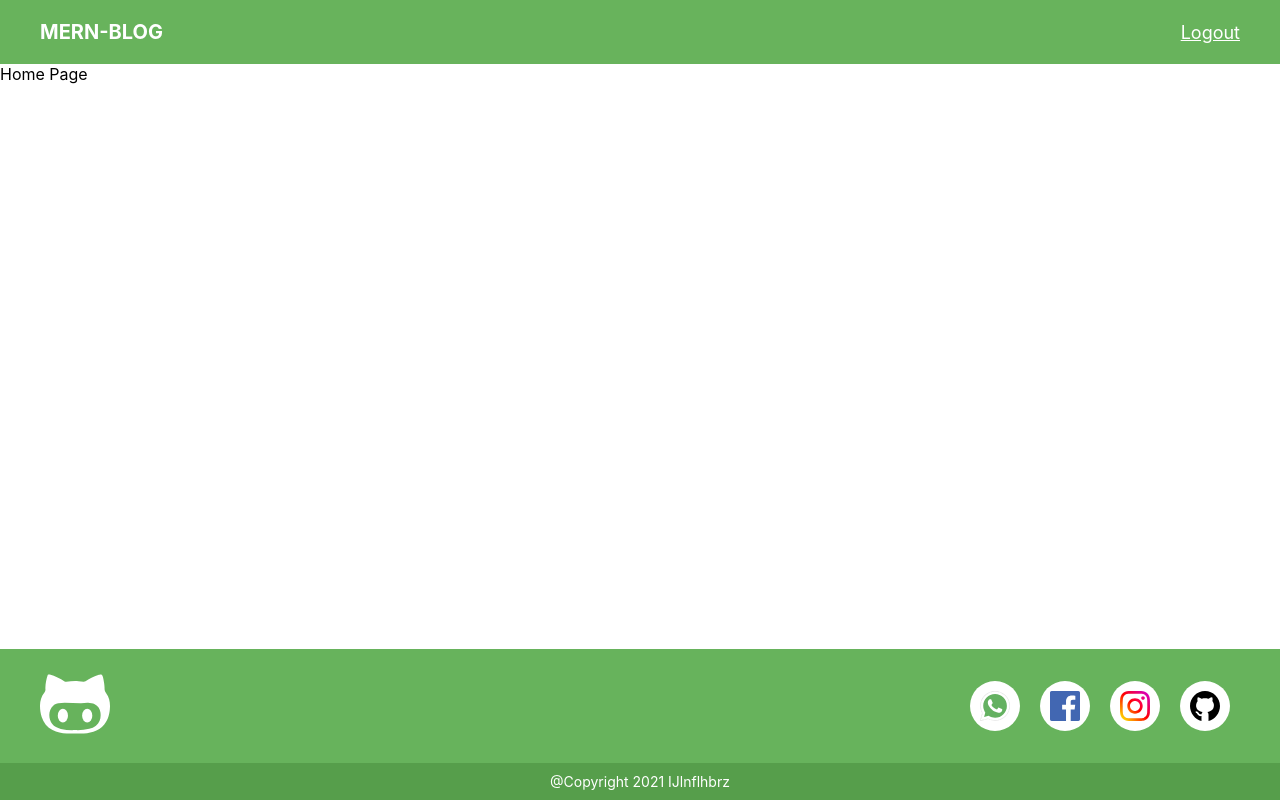
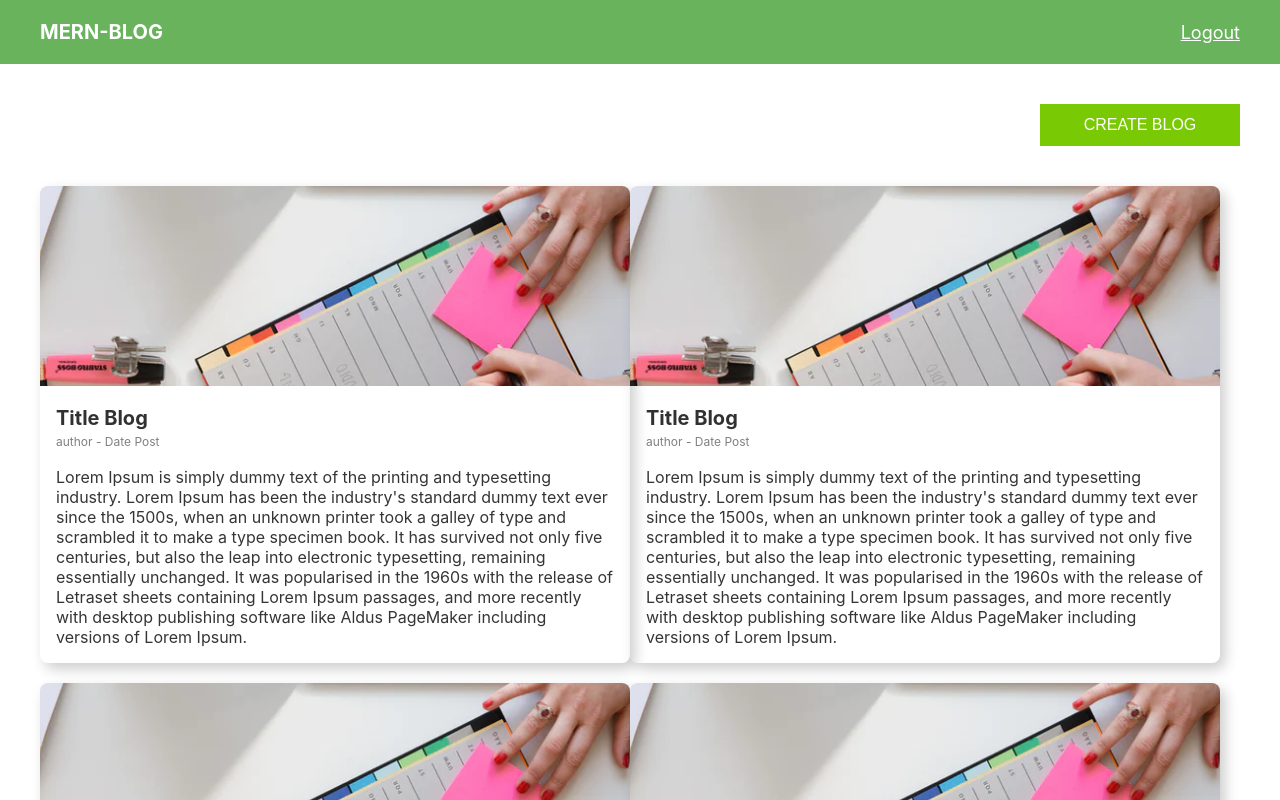
Before and after one commit to IJlnflhbrzDev/mern-blog, a React (Create React App) app: page / in a window 1280 px wide. Built offline with nearby package versions, Linux system fonts and the light colour scheme.

Commit message:
slicing blog content

```diff
--- a/src/component/atoms/button/index.js
+++ b/src/component/atoms/button/index.js
@@ -3,9 +3,7 @@
 
 const Button = ({ title, ...rest }) => {
      return (
-          <div>
-               <button className="button" {...rest}>{title}</button>
-          </div>
+          <button className="button" {...rest}>{title}</button>
      )
 }
 
--- /dev/null
+++ b/src/component/molecules/BlogItem/BlogItem.js
@@ -0,0 +1,19 @@
+import React from 'react';
+import { RegisterBg } from '../../../assets';
+import "./blogItem.scss"
+
+const BlogItem = () => {
+     return (
+          <div className="blog-item">
+               <img className="image-thumb" src={RegisterBg} alt="post" />
+               <div className="conten-detail">
+                    <p className="title">Title Blog</p>
+                    <p className="author">author - Date Post</p>
+                    <p className="description">Lorem Ipsum is simply dummy text of the printing and typesetting industry. Lorem Ipsum has been the industry's standard dummy text ever since the 1500s, when an unknown printer took a galley of type and scrambled it to make a type specimen book. It has survived not only five centuries, but also the leap into electronic typesetting, remaining essentially unchanged. It was popularised in the 1960s with the release of Letraset sheets containing Lorem Ipsum passages, and more recently with desktop publishing software like Aldus PageMaker including versions of Lorem Ipsum.</p>
+
+               </div>
+          </div>
+     )
+}
+
+export default BlogItem;
--- /dev/null
+++ b/src/component/molecules/BlogItem/blogItem.scss
@@ -0,0 +1,40 @@
+.blog-item {
+	width: calc(50% - 10px);
+	border-radius: 8px;
+	margin-bottom: 20px;
+	overflow: hidden;
+	box-shadow: 5px 6px 14px rgba($color: #000000, $alpha: 0.20);
+	.image-thumb {
+		width: 100%;
+		height: 200px;
+		object-fit: cover;
+	}
+	.conten-detail {
+		padding: 16px;
+		.title {
+			margin: 0px;
+			font-size: 20px;
+			font-weight: bold;
+			color: #313131;
+		}
+		.author {
+			margin: 0px;
+			margin-top: 4px;
+			font-size: 12px;
+			color: grey;
+		}
+		.description {
+			margin: 0px;
+			margin-top: 18px;
+			font-size: 16px;
+			color: #353535;
+		}
+	}
+}
+
+@media (max-width: 552px) {
+	.blog-item {
+		width: 100% !important;
+		padding: 20px;
+	}
+}
--- a/src/component/molecules/Footer/Footer.scss
+++ b/src/component/molecules/Footer/Footer.scss
@@ -42,3 +42,13 @@
 		margin: 0px;
 	}
 }
+
+@media (max-width: 552px) {
+	.footer {
+		flex-direction: column;
+
+		.logo {
+			margin-bottom: 40px;
+		}
+	}
+}
--- a/src/component/molecules/index.js
+++ b/src/component/molecules/index.js
@@ -1,4 +1,4 @@
 import Header from "./Header/Header";
+import BlogItem from "./BlogItem/BlogItem"
 import Footer from "./Footer/Footer";
-
-export { Header, Footer };
+export { Header, BlogItem, Footer };
--- a/src/pages/App.css
+++ b/src/pages/App.css
@@ -3,7 +3,13 @@
 #root {
 	height: 100%;
 }
+html,
+body {
+	overflow-x: hidden;
+	scroll-behavior: smooth;
+}
 * {
+	transition: all 0.75s ease;
 	margin: 0;
 	padding: 0;
 	box-sizing: border-box;
--- /dev/null
+++ b/src/pages/Home/home.scss
@@ -0,0 +1,19 @@
+.home-page-wrapper {
+	padding-top: 40px;
+	.create-wrapper {
+		width: 200px;
+		margin-right: 0px;
+		margin-left: auto;
+	}
+
+	.content-wrapper {
+		display: flex;
+		flex-wrap: wrap;
+	}
+
+	.pagination {
+		width: 400px;
+		display: flex;
+		margin: 0 auto;
+	}
+}
--- a/src/pages/Home/index.js
+++ b/src/pages/Home/index.js
@@ -1,10 +1,33 @@
 import React from 'react';
+import { BlogItem, Button, Gap } from '../../component';
+import "./home.scss"
 
 const Home = () => {
      return (
-          <div>
-               <p>Home Page</p>
+          <div className="home-page-wrapper">
+               <div className="create-wrapper">
+                    <Button title="create blog" />
+               </div>
+
+               {/* COMPONENT TERPISAH YANG BERADA DI => MOLECULES*/}
+               <Gap height={40} />
+               <div className="content-wrapper">
+
+                    <BlogItem />
+                    <BlogItem />
+                    <BlogItem />
+                    <BlogItem />
+               </div>
+
+               <div className="pagination">
+                    <Button title="Previous" />
+                    <Gap width={20} />
+                    <Button title="Next" />
+
+               </div>
+               <Gap height={20} />
           </div>
+
      )
 }
 
--- a/src/pages/MainApp/mainApp.scss
+++ b/src/pages/MainApp/mainApp.scss
@@ -3,6 +3,9 @@
 	flex-direction: column;
 	height: 100vh;
 	.content-wrapper {
+		max-width: 1200px;
+		width: 100%;
+		margin: 0 auto;
 		flex: 1;
 	}
 }
```
